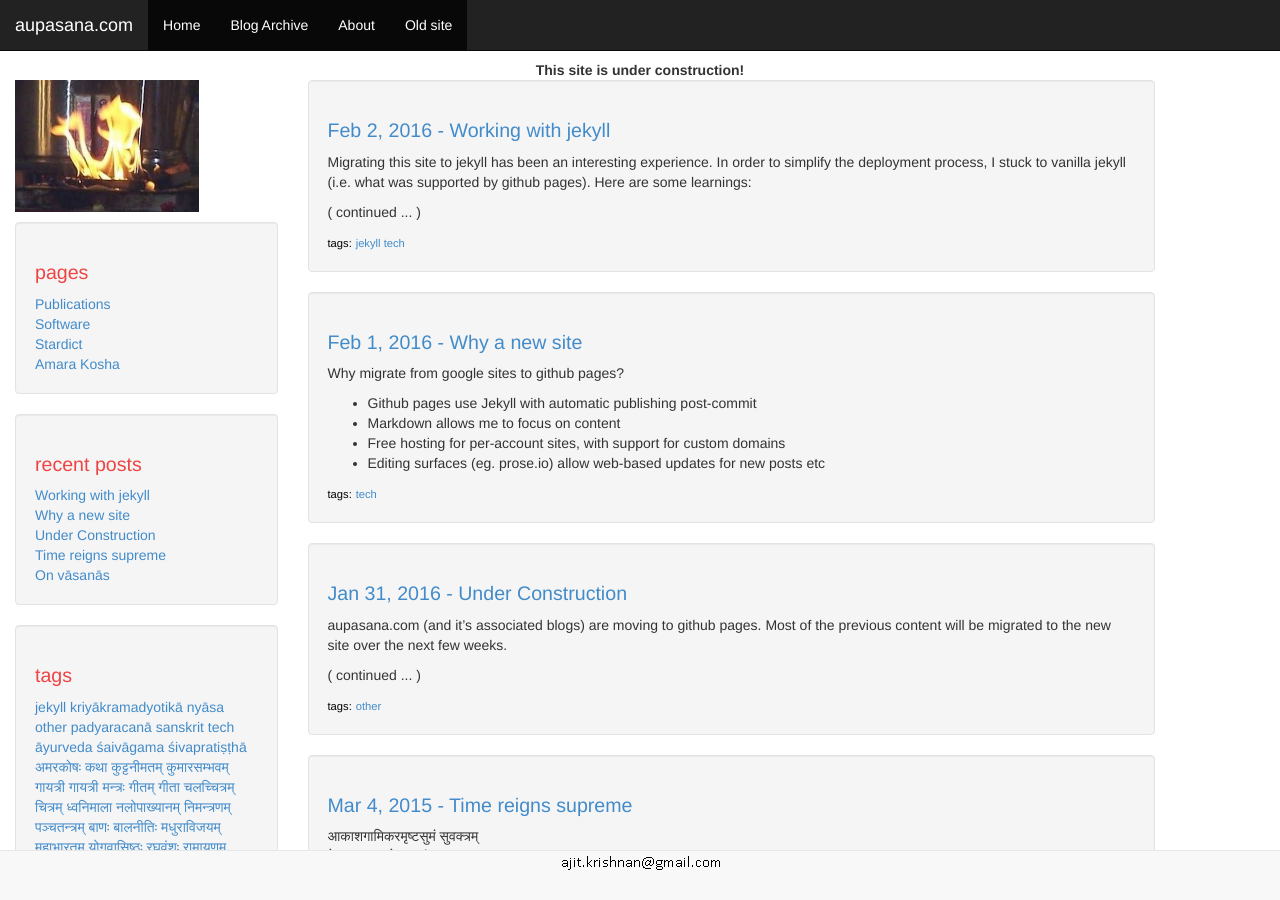
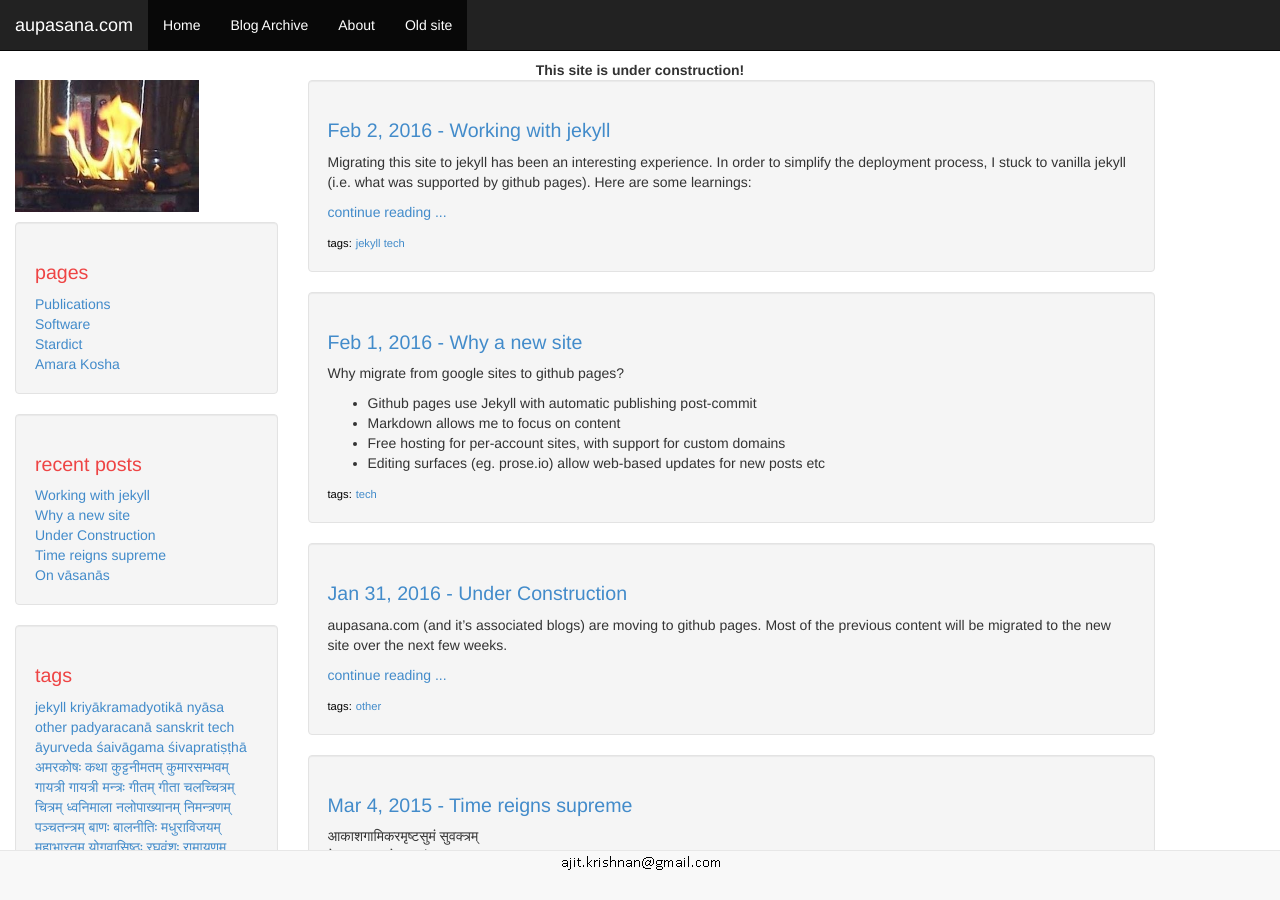
Before and after one commit to aupasana/aupasana.github.io, a Jekyll site: the page built from index.html, in a window 1280 px wide and 900 px high. Built offline with Jekyll 4.4.1, drawn with Linux system fonts in a browser that asks for light colours; the list of posts is cut into pages by our own code; comment, search, counter and statistics services are not loaded.

Commit message:
index.html: Make the excerpt message a link to continue to full post.

```diff
--- a/index.html
+++ b/index.html
@@ -14,7 +14,7 @@ layout: default
         <div class="content">
             {% if post.excerpt and post.excerpt != post.content %}
               {{ post.excerpt }}
-              ( continued ... )  <p/>
+              <a href="{{ site.baseurl}}{{ post.url }}">continue reading ...</a><p/>
             {% else %}
               {{ post.content }}
             {% endif %}
```
